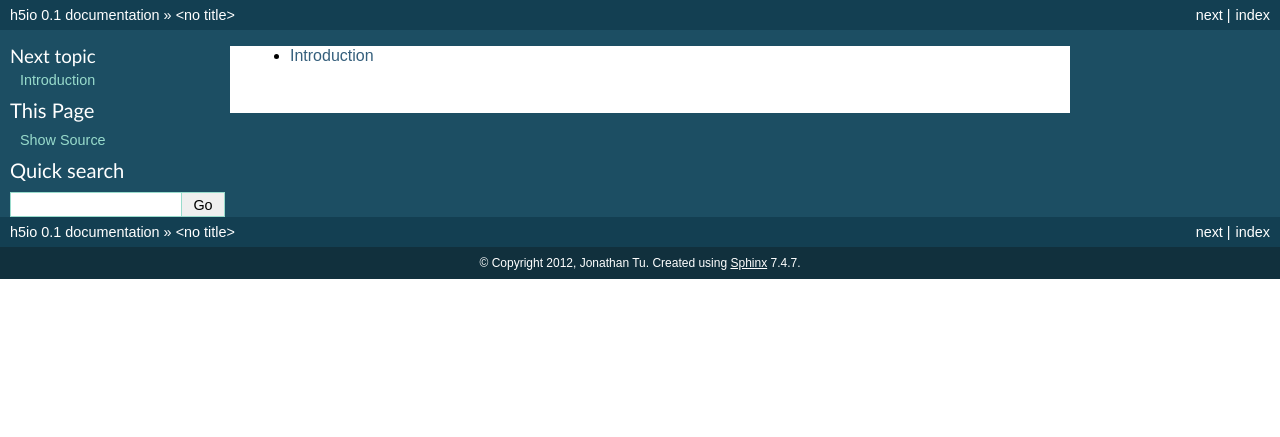
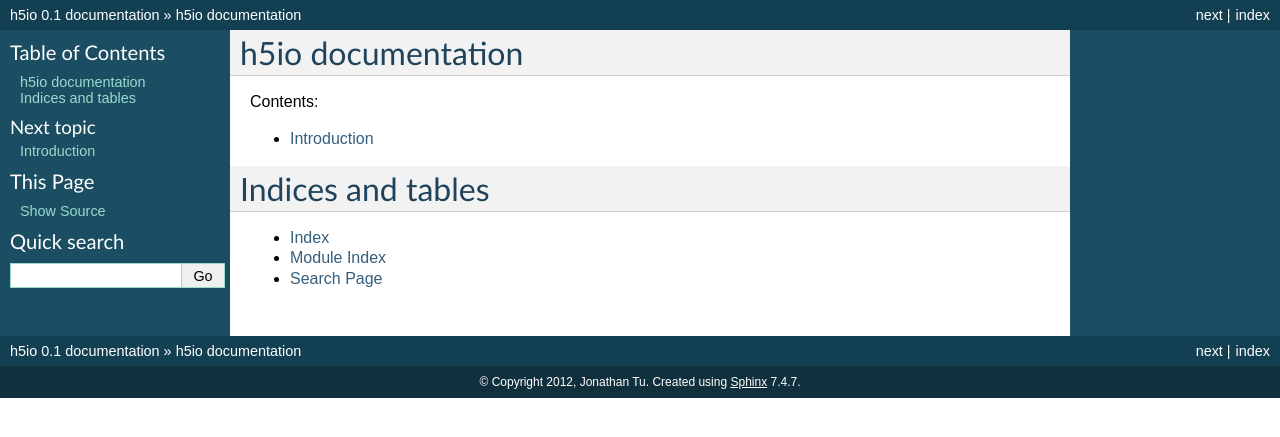
Before and after one commit to jhtu/high5py, a Sphinx documentation site: the page built from docs/index.rst, in a window 1280 px wide. Shown: the top 437 px of the page. Built offline with Sphinx 7.4.7, drawn with Linux system fonts in a browser that asks for light colours; formulas are drawn with MathJax 3; pages that are not in the unit, such as notebooks, are missing from menus.

Commit message:
Updated main docs page.

```diff
--- a/docs/index.rst
+++ b/docs/index.rst
@@ -1,3 +1,8 @@
+h5io documentation
+==================
+
+Contents:
+
 .. toctree::
    :maxdepth: 2
 
@@ -10,3 +15,11 @@
    api
 
    release_notes
+
+
+Indices and tables
+==================
+
+* :ref:`genindex`
+* :ref:`modindex`
+* :ref:`search`
```
